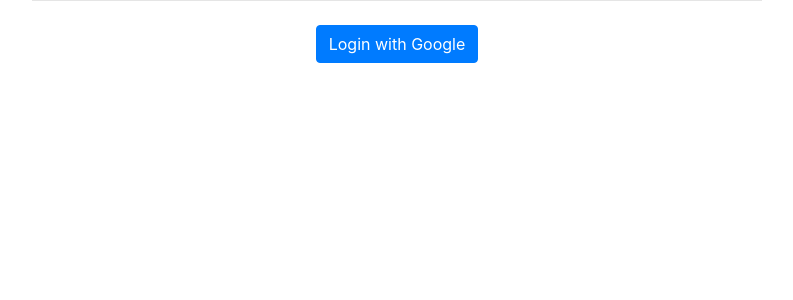
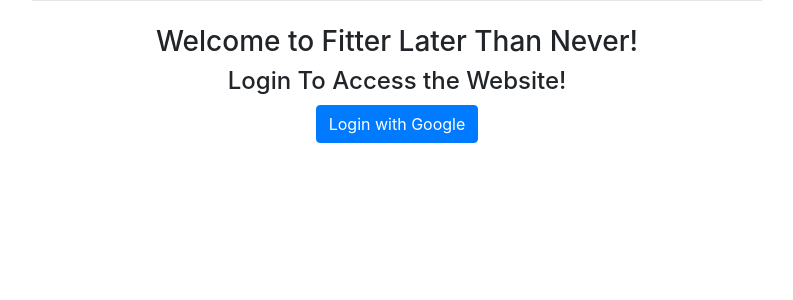
Before and after one commit to jpg6qdf/CS3240, a Django app: page / in a window 1280 px wide. Shown: the part 56-356 px from the top of the page, without its empty margins (243-1036 px from the left). Run offline with Django 3.2, Linux system fonts and the light colour scheme; some libraries are stand-ins or nearby versions.

Commit message:
changes to lock tabs

```diff
--- a/baseproject/templates/login/index.html
+++ b/baseproject/templates/login/index.html
@@ -40,6 +40,8 @@
 </div>
 
 {% else %}
+<h3 style="text-align: center">Welcome to Fitter Later Than Never!</h3>
+<h4 style="text-align:center">Login To Access the Website!</h4>
 <div class="text-center" style="margin: 10px 10px 10px 10px">
     <a class="btn btn-primary" href="{% provider_login_url 'google' %}">Login with Google</a>
 </div>
--- a/fitapp/views.py
+++ b/fitapp/views.py
@@ -28,6 +28,7 @@ def LogReq(request): ##doesn't need index. does have list though. Can be a gener
         raise Http404("Question does not exist")
     return render(request, 'fitapp/Logs.html', {'user': user, 'form': form})
 
+@login_required(login_url='/')
 def updatelogs(request, user_id):
     user = User.objects.get(pk=user_id)
     if request.method == 'POST':
@@ -65,6 +66,7 @@ def updatelogs(request, user_id):
         form = LogsForm()
     return render(request, 'fitapp/Logs.html', {'form': form, 'user': user})
 
+@login_required(login_url='/')
 def viewLogs(request):
     template = loader.get_template('fitapp/viewLogs.html')
 
@@ -75,6 +77,7 @@ def viewLogs(request):
     context = {'logs' : logs}
     return HttpResponse(template.render(context, request))
 
+@login_required(login_url='/')
 def update(request, user_id):
     user = User.objects.get(pk=user_id)
     user.profile.current = user.profile.current + 10
@@ -85,6 +88,7 @@ def update(request, user_id):
     num = user.profile.level + 10
     return render(request, 'fitapp/achievements.html', {'user': user, 'num': num})
 
+@login_required(login_url='/')
 def log(request, logs_id):
     template = loader.get_template('fitapp/log.html')
     log_accessed = get_object_or_404(Logs, pk=logs_id)
```
